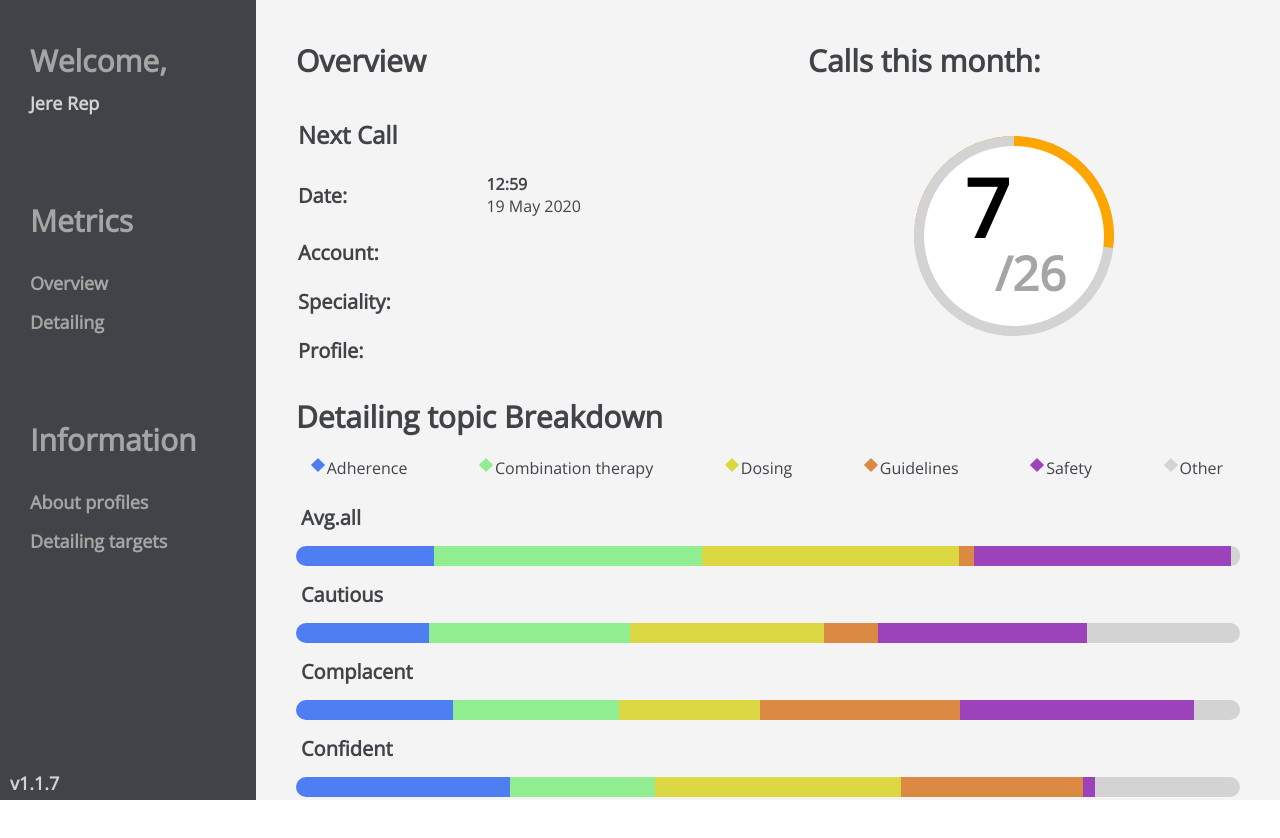
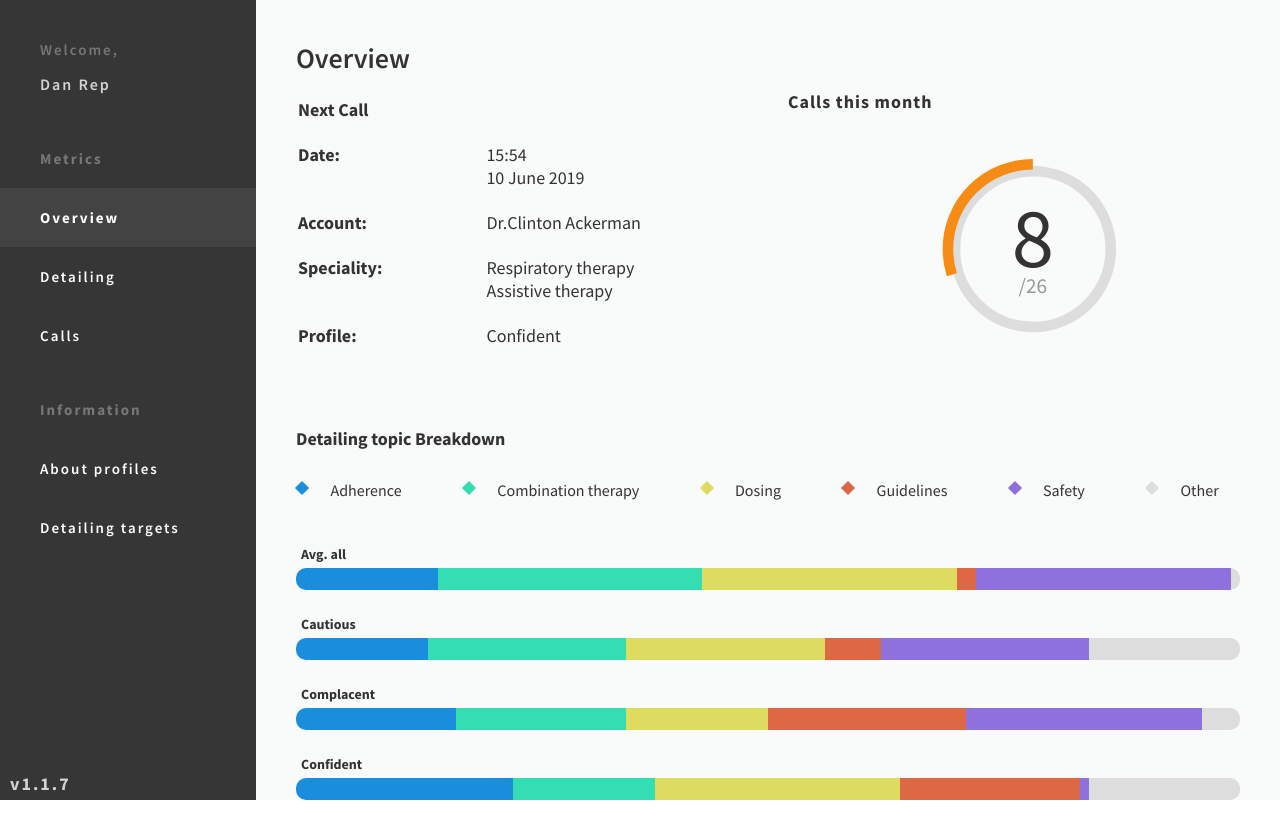
Before and after one commit to Jonathan-Beuzelin/Jonathan-Beuzelin.github.io, a plain HTML site: page 28b project/index.html in a window 1280 px wide. Drawn offline with nearby package versions, Linux system fonts and the light colour scheme.

Commit message:
Add files via upload

```diff
--- a/28b project/28b.js
+++ b/28b project/28b.js
@@ -1,53 +1,65 @@
-let number = getRandomNumber(26); //creates a number from 0 to 26//
-var degrees = number / 26 * 360 - 90 + 'deg'; //first slice of chart to up to the 13//
-var degreesTwo = number / 26 * 360 + 'deg'; //if chart goes over 13 slice 2 will engage as seen by the donut function below//
-var maximum = 6;
-var numbersArray = [];
-var percentArray = [];
-var arrayOfIds = ['avgOne', 'avgTwo', 'avgThree', 'avgFour', 'avgFive', 'avgSix', 'cautiousOne', 'cautiousTwo', 'cautiousThree', 'cautiousFour', 'cautiousFive', 'cautiousSix', 'complacentOne',
-    'complacentTwo', 'complacentThree', 'complacentFour', 'complacentFive', 'complacentSix', 'confidentOne', 'confidentTwo', 'confidentThree', 'confidentFour', 'confidentFive', 'confidentSix'
+var maximum = 6; //the amount of numbers i want pushed out//
+var numbersArray = []; //the array of random numbers
+var percentArray = []; //numbers converted into percentages using the function getPercent//
+var arrayOfIds = ['avgOne', 'avgTwo', 'avgThree', 'avgFour', 'avgFive', 'avgSix', 'cautiousOne', 'cautiousTwo',
+'cautiousThree', 'cautiousFour', 'cautiousFive', 'cautiousSix', 'complacentOne','complacentTwo', 'complacentThree',
+'complacentFour', 'complacentFive', 'complacentSix', 'confidentOne', 'confidentTwo', 'confidentThree', 'confidentFour',
+'confidentFive', 'confidentSix'
+]; //id's of the blocks which gets pushed out 6 at a time and then the numbers get regenerated. This is repeated 4 times.
+var arrayOfToolTips = ['avgToolTipOne', 'avgToolTipTwo', 'avgToolTipThree', 'avgToolTipFour','avgToolTipFive','avgToolTipSix', 'cautiousToolTipOne', 'cautiousToolTipTwo',
+'cautiousToolTipThree', 'cautiousToolTipFour', 'cautiousToolTipFive', 'cautiousToolTipSix', 'complacentToolTipOne', 'complacentToolTipTwo', 'complacentToolTipThree', 'complacentToolTipFour',
+'complacentToolTipFive', 'complacentToolTipSix', 'confidentToolTipOne', 'confidentToolTipTwo', 'confidentToolTipThree', 'confidentToolTipFour', 'confidentToolTipFive',
+'confidentToolTipSix'
 ];
-var arrayOfUsers = ['Sam Rep', 'Dan Rep', 'Lukkio Rep', 'Manu Rep', 'Jere Rep', 'George Rep', 'Jacob Rep', 'Garry Rep'];
-var arrayOfMonths = ['January', 'Febuary', 'March', 'April', 'May', 'June', 'July', 'August', 'September', 'October', 'November', 'December']
-var arrayOfYears = ['2019', '2020', '2021']
+var arrayOfUsers = ['Sam Rep', 'Dan Rep', 'Lukkio Rep', 'Manu Rep', 'Jere Rep', 'George Rep', 'Jacob Rep', 'Garry Rep']; //users that are picked by a random generated number//
+var arrayOfMonths = ['January', 'Febuary', 'March', 'April', 'May', 'June', 'July', 'August', 'September', 'October', 'November', 'December'] //months picked by random generated number//
+var arrayOfYears = ['2019', '2020', '2021'] //years picked by random generated number//
 var hours
 var minutes
 var years
 var user
 var days
 var months
+const loader = document.getElementById('outer')
+const number = document.getElementById('input')
+const circumference = 48 * 2 * Math.PI;
+let variable = getRandomNumber(27)
+let percentage = retrievePercent(variable)
+let displayedPercentage = givePercent()
+let display = strokeDashOffSet()
+const getTotal = () => {
+    return percentArray.reduce((total, amount) => total + amount);
+}
+//donut chart//
+
+function getRandomArbitrary(min, max) {
+  return Math.floor(Math.random() * (max - min) + min); //generates a number//
+}
+
+function  retrievePercent(variable) {
+   return Math.floor(variable * 100 / 26);  //gets the percentage out of 26//
+}
+
+function givePercent() {
+  return percentage / 100 * circumference; //gets what the percentage is equal to in the circumference//
+}
+
+function strokeDashOffSet() {
+  return circumference - displayedPercentage; //Substracts the circumference to leave the remaining display percentage//
+}
+
+
+document.getElementById('textid').textContent = variable;
+loader.style.strokeDasharray = `${circumference}`;
+loader.style.strokeDashoffset = -display
 
 
 
 
+//bottom chart//
 function getRandomNumber(max) {
-    return Math.floor(Math.random() * Math.floor(max));
+    return Math.floor(Math.random() * Math.floor(max)); //generates random number between 0 and max variable//
 };
-
-function variableForDates(max) {
-    return Math.floor(Math.random() * Math.floor(max) + 1);
-};
-
-function getRandomInt(min, max) {
-    min = Math.ceil(min);
-    max = Math.floor(max);
-    return Math.floor(Math.random() * (max - min)) + min; //The maximum is exclusive and the minimum is inclusive
-}
-
-function Donut() {
-    document.getElementById('centerChart').innerHTML += '<h1>' + number + '</h1>' + '<h3>' + '/26' + '</h3>';
-    document.getElementById('sliceOne').style.transform = 'rotate(' + degrees + ')';
-    if (number <= 13) {
-        document.getElementById('sliceTwo').style.transform = 'rotate(0)'
-    } else {
-        document.getElementById('sliceOne').style.transform = 'rotate(90deg)';
-        document.getElementById('sliceTwo').style.transform = 'rotate(' + degreesTwo + ')';
-        document.getElementById('sliceTwo').style.background = 'orange';
-    }
-}
-
-Donut();
-
 
 
 function getPercent() {
@@ -57,23 +69,34 @@ function getPercent() {
     }
     var sum = numbersArray.reduce((total, amount) => total + amount);
     for (var i = 0; i < numbersArray.length; i++) {
-        var percent = Math.floor(numbersArray[i] * 100 / sum);
+        var percent = Math.round(numbersArray[i] * 100 / sum);
         percentArray.push(percent)
     }
+    var percentTotal = getTotal();
+    if (percentTotal > 100) {
+        percentArray[5]--;
+    } else if (percentTotal < 100) {
+        percentArray[5]++;
+    }
+    percentTotal = getTotal();
+    console.log(percentTotal);
 }
 
+
+
 function widths() {
-    for (var i = 0; i < 6; i++) {
-        document.getElementById(arrayOfIds[i]).style.width = numbersArray[i] + "%";
+    for (var i = 0; i < maximum; i++) {
+        document.getElementById(arrayOfIds[i]).style.width = percentArray[i] + "%";
+        document.getElementById(arrayOfToolTips[i]).innerHTML = percentArray[i] + "%";
     }
     if (i === 6) {
         for (var i = 0; i < 6; i++) {
             percentArray.shift();
             arrayOfIds.shift();
             numbersArray.shift();
+            arrayOfToolTips.shift();
         }
-        getPercent();
-    }
+    } getPercent();
 }
 
 function repeat() {
@@ -82,8 +105,18 @@ function repeat() {
     }
 }
 
+//dates
+function variableForDates(max) {
+    return Math.floor(Math.random() * Math.floor(max) + 1); //generates random number between 1 and max variable
+};
 
-function displayInfo() {
+function getRandomInt(min, max) {
+    min = Math.ceil(min);
+    max = Math.floor(max);
+    return Math.floor(Math.random() * (max - min)) + min; //generates a random number between min and max
+}
+
+function displayNextDate() {
     let hours = getRandomInt(9, 18),
         minutes = getRandomInt(1, 60),
         years = getRandomNumber(2),
@@ -112,10 +145,10 @@ function displayInfo() {
 };
 
 
-displayInfo()
+displayNextDate()
 getPercent();
 repeat();
-
+console.log(loader.style.strokeDashoffset)
 
 console.log(arrayOfIds)
 console.log(percentArray)
--- a/28b project/index.html
+++ b/28b project/index.html
@@ -5,19 +5,20 @@
   <meta name="viewport" content="width=device-width, initial-scale=1.0">
   <meta http-equiv="X-UA-Compatible" content="ie=edge">
   <link rel="stylesheet" href="stylesheet.css">
-  <link href="https://fonts.googleapis.com/css?family=Open+Sans" rel="stylesheet">
+  <link href="https://fonts.googleapis.com/css?family=Source+Sans+Pro:400,600,700" rel="stylesheet">
   <title>TwentyEightb</title>
 </head>
 <body>
   <nav>
     <ul>
       <h1>Welcome,</h1>
-      <li id="welcome"></li>
+      <li class="user" id="welcome"></li>
     </ul>
     <ul>
       <h3>Metrics</h3>
-      <li><a href="#">Overview</a></li>
+      <li class="highlight"><a href="#">Overview</a></li>
       <li><a href="#">Detailing</a></li>
+      <li><a href="#">Calls</li>
     </ul>
     <ul>
       <h3>Information</h3>
@@ -43,34 +44,42 @@
                 </tr>
                 <tr>
                   <td>Account:</td>
-                  <td></td>
+                  <td>Dr.Clinton Ackerman</td>
                 </tr>
                 <tr>
                   <td>Speciality:</td>
-                  <td></td>
+                  <td>Respiratory therapy<br>Assistive therapy</td>
                 </tr>
                 <tr>
                   <td>Profile:</td>
-                  <td></td>
+                  <td>Confident</td>
                 </tr>
             </tbody>
-
         </table>
       </section>
       <section class="calls">
-        <h1>Calls this month:</h1>
-        <div class="container">
-          <div class="donut-chart">
-            <div id="sliceOne" class="slice one"></div>
-            <div id="sliceTwo" class="slice two"></div>
-            <div id="centerChart" class="chart-center"></div>
-          </div>
+        <h3>Calls this month</h3>
+        <svg
+        class="loader"
+          height="230"
+          width="100%"
+          viewBox="0 0 130 130"
+        >
+        <text x="70" y="70" text-anchor="middle" class="heavy" id="textid"></text>
+        <text x="70" y="85" text-anchor="middle" class="light">/26</text>
+          <g
+          transform="rotate(-90)"
+          transform-origin="center">
+          <circle stroke="#dddddd" stroke-width="6"fill="transparent" r="44" cx="70" cy="70"/>
+          <circle id="outer" stroke="#f68b15" stroke-width="6" fill="transparent" r="48" cx="70" cy="70"/>
+          </g>
+        </svg>
+
         </div>
       </section>
-    </div>
     <div class="midmain">
      <section class="midheader">
-       <h1>Detailing topic Breakdown</h1>
+       <h3>Detailing topic Breakdown</h3>
      </section>
      <section class="legends">
         <ul>
@@ -90,41 +99,41 @@
       </section>
     </div>
     <div id="chartContainer" class="chartcontainer">
-     <h3>Avg.all</h3>
+     <h3>Avg. all</h3>
       <div class="row">
-        <div id="avgOne" class="block blockone"></div>
-        <div id="avgTwo" class="block blocktwo"></div>
-        <div id="avgThree" class="block blockthree"></div>
-        <div id="avgFour" class="block blockfour"></div>
-        <div id="avgFive" class="block blockfive"></div>
-        <div id="avgSix" class="block blocksix"></div>
+        <div id="avgOne" class="block blockone"><span class="tooltip" id="avgToolTipOne">44</span></div>
+        <div id="avgTwo" class="block blocktwo"><span class="tooltip"id="avgToolTipTwo">12%</span></div>
+        <div id="avgThree" class="block blockthree"><span class="tooltip"id="avgToolTipThree">3%</span></div>
+        <div id="avgFour" class="block blockfour"><span class="tooltip"id="avgToolTipFour"></span></div>
+        <div id="avgFive" class="block blockfive"><span class="tooltip"id="avgToolTipFive"></span></div>
+        <div id="avgSix" class="block blocksix"><span class="tooltip"id="avgToolTipSix"></span></div>
       </div>
       <h3>Cautious</h3>
       <div class="row">
-        <div id="cautiousOne" class="block blockone"></div>
-        <div id="cautiousTwo" class="block blocktwo"></div>
-        <div id="cautiousThree" class="block blockthree"></div>
-        <div id="cautiousFour" class="block blockfour"></div>
-        <div id="cautiousFive" class="block blockfive"></div>
-        <div id="cautiousSix" class="block blocksix"></div>
+        <div id="cautiousOne" class="block blockone"><span class="tooltip" id="cautiousToolTipOne"></span></div>
+        <div id="cautiousTwo" class="block blocktwo"><span class="tooltip" id="cautiousToolTipTwo"></span></div>
+        <div id="cautiousThree" class="block blockthree"><span class="tooltip" id="cautiousToolTipThree"></span></div>
+        <div id="cautiousFour" class="block blockfour"><span class="tooltip" id="cautiousToolTipFour"></span></div>
+        <div id="cautiousFive" class="block blockfive"><span class="tooltip" id="cautiousToolTipFive"></span></div>
+        <div id="cautiousSix" class="block blocksix"><span class="tooltip" id="cautiousToolTipSix"></span></div>
       </div>
       <h3>Complacent</h3>
       <div class="row">
-        <div id="complacentOne" class="block blockone"></div>
-        <div id="complacentTwo" class="block blocktwo"></div>
-        <div id="complacentThree" class="block blockthree"></div>
-        <div id="complacentFour" class="block blockfour"></div>
-        <div id="complacentFive" class="block blockfive"></div>
-        <div id="complacentSix" class="block blocksix"></div>
+        <div id="complacentOne" class="block blockone"><span class="tooltip" id="complacentToolTipOne"></span></div>
+        <div id="complacentTwo" class="block blocktwo"><span class="tooltip" id="complacentToolTipTwo"></span></div>
+        <div id="complacentThree" class="block blockthree"><span class="tooltip" id="complacentToolTipThree"></span></div>
+        <div id="complacentFour" class="block blockfour"><span class="tooltip" id="complacentToolTipFour"></span></div>
+        <div id="complacentFive" class="block blockfive"><span class="tooltip" id="complacentToolTipFive"></span></div>
+        <div id="complacentSix" class="block blocksix"><span class="tooltip" id="complacentToolTipSix"></span></div>
       </div>
       <h3>Confident</h3>
       <div class="row">
-        <div id="confidentOne" class="block blockone"></div>
-        <div id="confidentTwo" class="block blocktwo"></div>
-        <div id="confidentThree" class="block blockthree"></div>
-        <div id="confidentFour" class="block blockfour"></div>
-        <div id="confidentFive" class="block blockfive"></div>
-        <div id="confidentSix" class="block blocksix"></div>
+        <div id="confidentOne" class="block blockone"><span class="tooltip" id="confidentToolTipOne"></span></div>
+        <div id="confidentTwo" class="block blocktwo"><span class="tooltip" id="confidentToolTipTwo"></span></div>
+        <div id="confidentThree" class="block blockthree"><span class="tooltip" id="confidentToolTipThree"></span></div>
+        <div id="confidentFour" class="block blockfour"><span class="tooltip" id="confidentToolTipFour"></span></div>
+        <div id="confidentFive" class="block blockfive"><span class="tooltip" id="confidentToolTipFive"></span></div>
+        <div id="confidentSix" class="block blocksix"><span class="tooltip" id="confidentToolTipSix"></span></div>
       </div>
     </div>
   </div>
--- a/28b project/stylesheet.css
+++ b/28b project/stylesheet.css
@@ -10,14 +10,10 @@ body {
   display: flex;
   flex-direction: row;
   text-align: center;
-  color: #404347;
-  font-family: 'Open Sans', sans-serif;
+  color: #333333;
+  font-family: 'Source Sans Pro', sans-serif;
 }
 
-h1 {
-    font-size: 30px;
-    padding-bottom: 35px;
-}
 
 h2 {
   font-size: 25px;
@@ -31,7 +27,7 @@ h3 {
 
 a {
   text-decoration: none;
-  color: #a5a5a5;
+  color: #ffffff;
 }
 
 a:hover {
@@ -40,44 +36,48 @@ a:hover {
 
 li {
   text-decoration: none;
-}
-
-span {
-  font-weight: bold;
+  padding: 20px;
 }
 
 
 nav {
   min-width: 20%;
   height: 100%;
-  background-color: #404347;
+  background-color: #363636;
   text-align: left;
-  padding-left: 30px;
+  padding-top: 40px;
+  letter-spacing: 2px;
 }
 
 nav h1 {
-  color: #a5a5a5;
-  padding-top: 40px;
-  padding-bottom: 10px;
+  color: #777777;
+  padding-bottom: 15px;
+  font-size: 15px;
+  padding-left: 40px;
+  font-weight: 600;
 }
 
 nav h2 {
-  color: #a5a5a5;
+  color: #777777;
+  padding-left: 30px;
 }
 
 
 nav h3 {
-  padding-top: 70px;
-  font-size: 30px;
-  color: #a5a5a5;
+  padding-top: 35px;
+  padding-left: 40px;
+  padding-bottom: 20px;
+  font-size: 15px;
+  color: #777777;
 }
 
 nav li {
-  padding-bottom: 15px;
+  padding-bottom: 20px;
   color: lightgrey;
-  font-weight: bold;
+  font-weight: 600;
   list-style: none;
-  font-size: 18px;
+  font-size: 15px;
+  padding-left: 40px;
 }
 
 
@@ -90,16 +90,33 @@ nav p {
   font-size: 18px;
 }
 
+.user {
+  padding-top: 0;
+  font-weight: 600;
+  font-size: 16px;
+}
+
+.highlight {
+  background-color: #434343;
+  font-weight: 700;
+}
+
 /*Overview*/
 .main {
   width: 100%;
   height: 100vh;
-  background-color: #f4f4f4;
+  background-color: #f9fafa;
 }
 
+.main h1 {
+  font-size: 28px;
+  font-weight:600;
+  padding-bottom: 20px;
+}
 .uppermain {
   display: flex;
   flex-direction: row;
+
 }
 
 .overview {
@@ -114,112 +131,60 @@ nav p {
 }
 
 table#tableprofile th{
-  font-size: 24px;
+  font-size: 18px;
   font-weight: bold;
   padding-bottom: 20px;
 }
 
 table#tableprofile tr td:first-child {
-  font-size: 20px;
-  font-weight: bold;
+  font-size: 18px;
+  font-weight: 700;
 }
 
 tr td+td {
   text-align: left;
   width: 60%;
+  font-size: 18px;
 
 }
 
 table#tableprofile td {
   padding-bottom: 20px;
+  vertical-align:baseline;
 }
 
 
 .calls {
   width: 50%;
   text-align: left;
-  padding: 40px;
+  padding: 20px;
+  padding-top: 90px;
   padding-bottom: 10px;
 }
 
-/* circle chart*/
-.container {
-  display: flex;
-  justify-content: center;
-  padding: 20px;
-  margin: 0 20px 0 0;
+.calls h3 {
+  letter-spacing: 1px;
+  font-size: 18px;
 }
 
-.donut-chart {
-  position: relative;
-  border-radius: 50%;
-  overflow: hidden;
-  width: 200px;
-  height: 200px;
-  background: lightgrey;
+/* circle chart*/
+.heavy {
+  font-size: 48px;
+  fill: #333333;
 }
 
-.slice {
-  position:absolute;
-  top: 0;
-  left: 0;
-  width: 100%;
-  height: 100%;
+.light {
+  font-size: 12px;
+  fill: #999999;
 }
-
-.slice.one {
-  clip: rect(0 200px 100px 0);
-  transform: rotate(90deg);
-  background-color: orange;
-  overflow: hidden;
+/*midheader*/
+.midheader h3 {
+  text-align: left;
+  padding-left: 40px;
+  padding-bottom: 10px;
+  font-size: 18px;
+  padding-top: 40px;
 }
-
-.slice.two {
-  clip: rect(0 100px 200px 0);
-  transform: rotate(270deg);
-  background: lightgrey;
-}
-
-.chart-center {
-  position: absolute;
-  border-radius: 50%;
-  top: 10px;
-  left: 10px;
-  width: 180px;
-  height: 180px;
-  background: white;
-}
-
-.chart-center h1 {
-  font-size: 80px;
-  font-weight: 700;
-  line-height: 20px;
-  color: black;
-  text-align: left;
-  margin-left: 40px;
-  margin-top: 51px;
-  padding: 0;
-}
-
-.chart-center h3 {
-  font-size: 47px;
-  font-weight: 700;
-  line-height: 112px;
-  color: #a5a5a5;
-  text-align: right;
-  margin-right: 38px;
-}
-
-/*middle of page*/
-
-.midheader h1 {
-  text-align: left;
-  padding: 15px;
-  padding-left: 40px;
-  padding-top: 0;
-  padding-bottom: 0;
-}
-
 /*indicators*/
 
 .legends ul {
@@ -228,11 +193,12 @@ table#tableprofile td {
   flex-direction: row;
   list-style: none;
   padding: 20px;
-  padding-bottom: 0;
+  padding-bottom: 20px;
+  padding-top: 0;
 }
 
 .legends li {
-  margin-left: -70px;
+  margin-left: -39px;
 }
 
 .diamond {
@@ -240,31 +206,31 @@ table#tableprofile td {
   height: 10px;
   transform:rotate(45deg);
 	width:10px;
-  margin-top: 3px;
+  margin-top: 23px;
 }
 
 .diamondone {
-  background-color: #4f7df2;
+  background-color: #1a8ddd;
 }
 
 .diamondtwo {
-  background-color: lightgreen;
+  background-color: #35ddb3;
 }
 
 .diamondthree {
-  background-color: #dbd843;
+  background-color: #dddc61;
 }
 
 .diamondfour {
-  background-color: #db8943;
+  background-color: #dd6844;
 }
 
 .diamondfive {
-  background-color: #9c43bc;
+  background-color: #8f71dd;
 }
 
 .diamondsix {
-  background-color: lightgrey;
+  background-color: #dddddd;
 }
 
 /*bottom chart*/
@@ -274,66 +240,88 @@ table#tableprofile td {
   justify-content: center;
   flex-direction: column;
   padding: 40px;
-  padding-top: 20px;
+  padding-top: 0px;
   text-align: left;
 }
 
 .chartcontainer h3 {
   padding: 5px;
+  font-size: 14px;
+  text-align: left;
 }
 
 .row {
   display: flex;
   justify-content: center;
   flex-direction: row;
-  height: 40px;
+  height: 22px;
   width: 100%;
+  border-radius: 10px;
+  overflow: hidden;
+  margin-bottom: 20px;
 }
 
 .block {
-  margin-top: 10px;
-  margin-bottom: 10px;
+  display: flex;
+  justify-content: center;
 }
 
 /*Adherence*/
 .blockone {
   width: 16%;
-  background: #4f7df2;
-  border-top-left-radius:20px;
-  border-bottom-left-radius: 20px;
+  background: #1a8ddd;
 }
 
 /*Combination therapy*/
 .blocktwo {
   width: 16%;
-  background-color: lightgreen;
+  background-color: #35ddb3;
 }
 
 /*Dosing*/
 .blockthree {
   width: 16%;
-  background-color: #dbd843;
+  background-color: #dddc61;
 }
 
 /*Guidelines*/
 .blockfour{
   width: 16%;
-  background-color: #db8943;
+  background-color: #dd6844;
 }
 
 /*Safety*/
 .blockfive {
   width: 16%;
-  background-color: #9c43bc;
+  background-color: #8f71dd;
 }
 
 /*Other*/
 .blocksix {
   width: 16%;
-  background-color: lightgrey;
-  border-top-right-radius: 20px;
-  border-bottom-right-radius: 20px;
+  background-color: #dddddd;
 }
+
+.row:hover .tooltip {
+  display:block;
+}
+
+.tooltip {
+  display: none;
+  position: absolute;
+    background: #ffffff;
+    border-radius: 50%;
+    margin-top: 35px;
+    padding-top: 8px;
+    margin-left: 5px;
+    margin-right: 5px;
+    z-index: 1000;
+    align-self: center;
+    width: 35px;
+    height: 35px;
+    text-align: center;
+}
+
 
 html {
   overflow: hidden;
```
